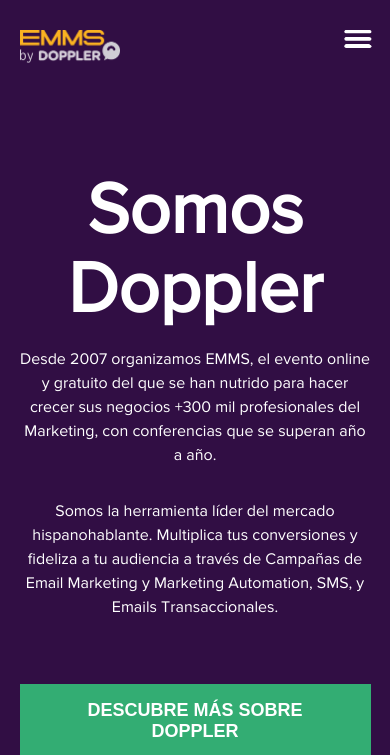
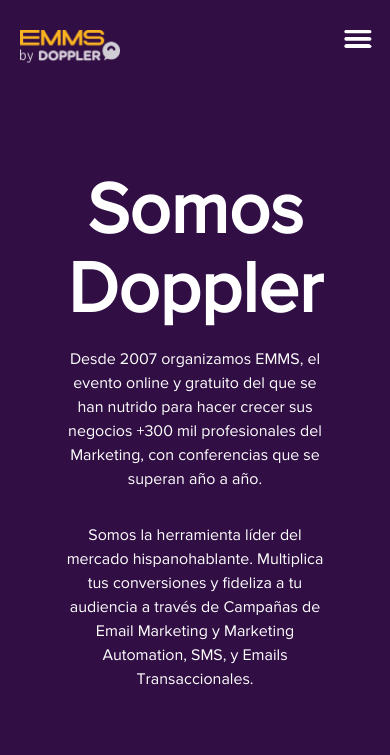
Before and after one commit to FromDoppler/emms22, a PHP site: page /html/1.0.0/editions/editions.html in a window 390 px wide. Shown: the top 755 px of the page. Run offline with PHP 8.4, Linux system fonts and the light colour scheme.

Commit message:
feat(editions): styles updated/feedback applied

```diff
--- a/html/1.0.0/css/editions.css
+++ b/html/1.0.0/css/editions.css
@@ -66,11 +67,28 @@
   cursor: pointer;
   font-weight: bold;
   width: fit-content;
+  border-radius: 5px;
 }
 
 .emms22__hero__button:hover {
   background-color: #008046;
   transition: all 0.35s ease;
+}
+
+.emms22__container--editions--lg {
+  display: flex;
+  max-width: 1200px;
+  margin: auto;
+  width: 90%;
+  flex-flow: row wrap;
+}
+
+.emms22__container--editions--md {
+  display: flex;
+  max-width: 990px;
+  margin: auto;
+  width: 90%;
+  justify-content: center;
 }
 
 .emms22__editions__wrapper {
@@ -163,38 +203,39 @@
   transition: all 0.35s ease;
 }
 
-@media only screen and (max-width: 992px) {
+@media only screen and (max-width: 1200px) {
   .emms22__hero__container {
+    flex-direction: column;
     text-align: center;
+    gap: 3rem;
   }
 
   .emms22__hero__content {
-    justify-content: center;
+    flex-direction: column;
+    align-items: center;
     flex: 1;
+  }
+
+  .emms22__hero__content p {
+    max-width: 70vw;
+  }
+  .emms22__header__nav--mb {
+    display: none;
   }
 }
 
-.emms22__header__nav--mb {
-  display: none;
-}
-
-@media only screen and (max-width: 1222px) {
-  .emms22__hero__content__video {
-    display: flex;
-    flex-wrap: wrap;
-    width: 100%;
-    max-width: 512px;
+@media only screen and (max-width: 1025px) {
+  .emms22__editions__wrapper {
+    width: 80%;
   }
 }
 
-@media only screen and (max-width: 1116px) {
-  .emms22__hero__content__video {
-    display: block;
-    max-width: 512px;
+@media only screen and (max-width: 898px) {
+  .emms22__editions__wrapper {
+    width: 80%;
+    display: flex;
+    justify-content: center;
   }
-}
-
-@media only screen and (max-width: 768px) {
   .emms22__editions__first__card__content {
     display: flex;
     flex-direction: column;
@@ -246,4 +298,27 @@
   .emms22__header__nav li:nth-child(2) {
     margin-left: 0;
   }
+
+  .emms22__hero__content__video video {
+    max-width: 80vw;
+  }
 }
+
+@media only screen and (max-width: 415px) {
+  .emms22__hero__button {
+    font-size: 16px;
+    padding: 1rem 1rem;
+  }
+}
+
+@media only screen and (max-width: 350px) {
+  .emms22__hero__button {
+    font-size: 15px;
+  }
+}
+
+@media only screen and (max-width: 316px) {
+  .emms22__hero__button {
+    font-size: 14px;
+  }
+}
--- a/html/1.0.0/editions/editions.html
+++ b/html/1.0.0/editions/editions.html
@@ -33,7 +33,7 @@
 
     <!-- Hero -->
     <section class="emms22__hero">
-      <div class="emms22__container--lg emms22__hero__container">
+      <div class="emms22__container--editions--lg emms22__hero__container">
         <div class="emms22__hero__content emms22__fade-in">
           <h1>Somos Doppler</h1>
           <p>
@@ -60,7 +60,7 @@
 
     <!-- Section previous editions -->
     <section class="emms22__editions">
-      <div class="emms22__container--md emms22__fade-in">
+      <div class="emms22__container--editions--md emms22__fade-in">
         <div class="emms22__editions__wrapper">
           <div class="emms22__editions__content emms22__fade-in">
             <h2>Revive las ediciones anteriores</h2>
```
Also changed, not shown: other parts of html/1.0.0/css/editions.css (+40 -6 lines).
